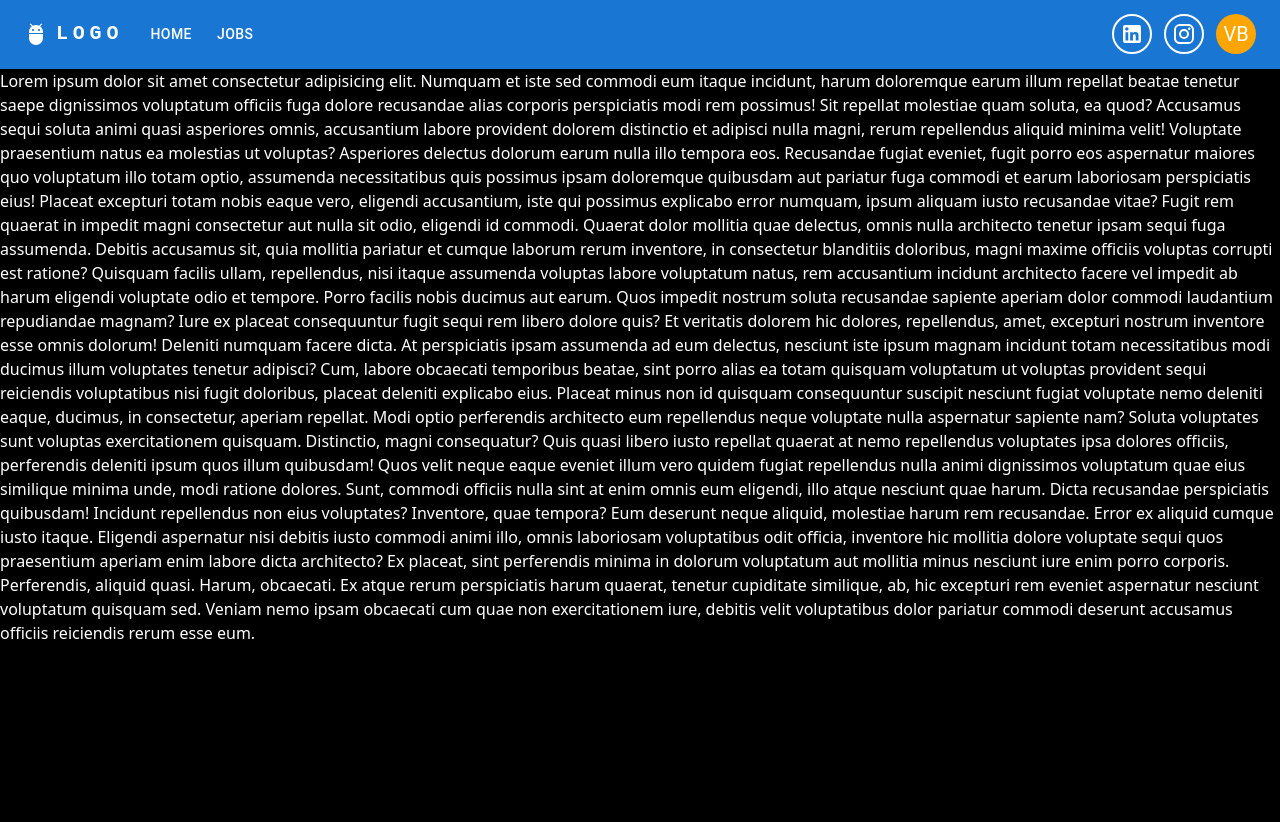
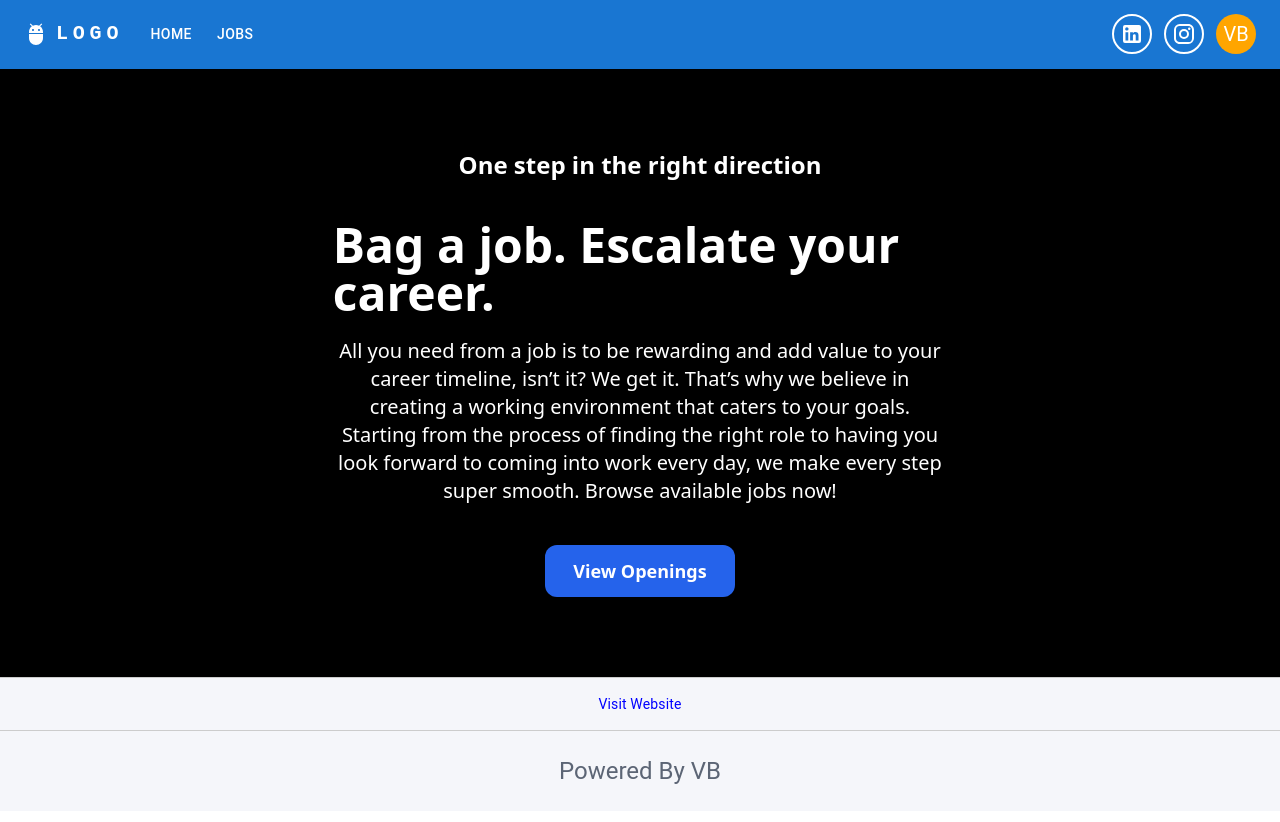
Before and after one commit to vishnubansal001/job-portal, a React (Create React App) app: page / in a window 1280 px wide. Shown: the top 822 px of the page. Built offline with nearby package versions, Linux system fonts and the light colour scheme.

Commit message:
new:added the hero section for the home page

```diff
--- /dev/null
+++ b/src/components/HeroHome.jsx
@@ -0,0 +1,33 @@
+import React from "react";
+
+const HeroHome = () => {
+  return (
+    <div className="flex flex-col justify-center items-center w-full h-auto bg-black text-white">
+      <div className="flex flex-col justify-center items-center h-auto md:w-[60%] sm:w-[50%] w-[90%] gap-10 py-20">
+        <div className="flex flex-col justify-center items-center">
+          <h1 className="lg:text-2xl md:text-xl sm:text-lg text-base font-semibold">
+            One step in the right direction
+          </h1>
+        </div>
+        <div className="flex flex-col justify-center items-center gap-5 md:w-[80%]">
+          <h1 className="lg:text-5xl md:text-3xl sm:text-2xl text-lg font-semibold">
+            Bag a job. Escalate your career.
+          </h1>
+          <p className="lg:text-xl md:text-lg sm:text-base text-sm text-center">
+            All you need from a job is to be rewarding and add value to your
+            career timeline, isn{"’"}t it? We get it. That{"’"}s why we believe
+            in creating a working environment that caters to your goals.
+            Starting from the process of finding the right role to having you
+            look forward to coming into work every day, we make every step super
+            smooth. Browse available jobs now!
+          </p>
+        </div>
+        <div className="flex flex-col justify-center items-center">
+          <button type="submit" className="px-7 text-lg font-semibold capitalize py-3 cursor-pointer shadow-md hover:shadow-lg transition-all duration-300 ease-in-out bg-blue-600 hover:bg-blue-700 rounded-[12px]">View Openings</button>
+        </div>
+      </div>
+    </div>
+  );
+};
+
+export default HeroHome;
--- a/src/pages/HomePage.jsx
+++ b/src/pages/HomePage.jsx
@@ -1,67 +1,14 @@
 import React from "react";
 import Header from "../components/Header";
+import Footer from "../components/Footer";
+import HeroHome from "../components/HeroHome";
 
 const HomePage = () => {
   return (
     <>
       <Header />
-      <div className="bg-black h-[200vh] text-white">
-        Lorem ipsum dolor sit amet consectetur adipisicing elit. Numquam et iste
-        sed commodi eum itaque incidunt, harum doloremque earum illum repellat
-        beatae tenetur saepe dignissimos voluptatum officiis fuga dolore
-        recusandae alias corporis perspiciatis modi rem possimus! Sit repellat
-        molestiae quam soluta, ea quod? Accusamus sequi soluta animi quasi
-        asperiores omnis, accusantium labore provident dolorem distinctio et
-        adipisci nulla magni, rerum repellendus aliquid minima velit! Voluptate
-        praesentium natus ea molestias ut voluptas? Asperiores delectus dolorum
-        earum nulla illo tempora eos. Recusandae fugiat eveniet, fugit porro eos
-        aspernatur maiores quo voluptatum illo totam optio, assumenda
-        necessitatibus quis possimus ipsam doloremque quibusdam aut pariatur
-        fuga commodi et earum laboriosam perspiciatis eius! Placeat excepturi
-        totam nobis eaque vero, eligendi accusantium, iste qui possimus
-        explicabo error numquam, ipsum aliquam iusto recusandae vitae? Fugit rem
-        quaerat in impedit magni consectetur aut nulla sit odio, eligendi id
-        commodi. Quaerat dolor mollitia quae delectus, omnis nulla architecto
-        tenetur ipsam sequi fuga assumenda. Debitis accusamus sit, quia mollitia
-        pariatur et cumque laborum rerum inventore, in consectetur blanditiis
-        doloribus, magni maxime officiis voluptas corrupti est ratione? Quisquam
-        facilis ullam, repellendus, nisi itaque assumenda voluptas labore
-        voluptatum natus, rem accusantium incidunt architecto facere vel impedit
-        ab harum eligendi voluptate odio et tempore. Porro facilis nobis ducimus
-        aut earum. Quos impedit nostrum soluta recusandae sapiente aperiam dolor
-        commodi laudantium repudiandae magnam? Iure ex placeat consequuntur
-        fugit sequi rem libero dolore quis? Et veritatis dolorem hic dolores,
-        repellendus, amet, excepturi nostrum inventore esse omnis dolorum!
-        Deleniti numquam facere dicta. At perspiciatis ipsam assumenda ad eum
-        delectus, nesciunt iste ipsum magnam incidunt totam necessitatibus modi
-        ducimus illum voluptates tenetur adipisci? Cum, labore obcaecati
-        temporibus beatae, sint porro alias ea totam quisquam voluptatum ut
-        voluptas provident sequi reiciendis voluptatibus nisi fugit doloribus,
-        placeat deleniti explicabo eius. Placeat minus non id quisquam
-        consequuntur suscipit nesciunt fugiat voluptate nemo deleniti eaque,
-        ducimus, in consectetur, aperiam repellat. Modi optio perferendis
-        architecto eum repellendus neque voluptate nulla aspernatur sapiente
-        nam? Soluta voluptates sunt voluptas exercitationem quisquam.
-        Distinctio, magni consequatur? Quis quasi libero iusto repellat quaerat
-        at nemo repellendus voluptates ipsa dolores officiis, perferendis
-        deleniti ipsum quos illum quibusdam! Quos velit neque eaque eveniet
-        illum vero quidem fugiat repellendus nulla animi dignissimos voluptatum
-        quae eius similique minima unde, modi ratione dolores. Sunt, commodi
-        officiis nulla sint at enim omnis eum eligendi, illo atque nesciunt quae
-        harum. Dicta recusandae perspiciatis quibusdam! Incidunt repellendus non
-        eius voluptates? Inventore, quae tempora? Eum deserunt neque aliquid,
-        molestiae harum rem recusandae. Error ex aliquid cumque iusto itaque.
-        Eligendi aspernatur nisi debitis iusto commodi animi illo, omnis
-        laboriosam voluptatibus odit officia, inventore hic mollitia dolore
-        voluptate sequi quos praesentium aperiam enim labore dicta architecto?
-        Ex placeat, sint perferendis minima in dolorum voluptatum aut mollitia
-        minus nesciunt iure enim porro corporis. Perferendis, aliquid quasi.
-        Harum, obcaecati. Ex atque rerum perspiciatis harum quaerat, tenetur
-        cupiditate similique, ab, hic excepturi rem eveniet aspernatur nesciunt
-        voluptatum quisquam sed. Veniam nemo ipsam obcaecati cum quae non
-        exercitationem iure, debitis velit voluptatibus dolor pariatur commodi
-        deserunt accusamus officiis reiciendis rerum esse eum.
-      </div>
+      <HeroHome />
+      <Footer/>
     </>
   );
 };
```
